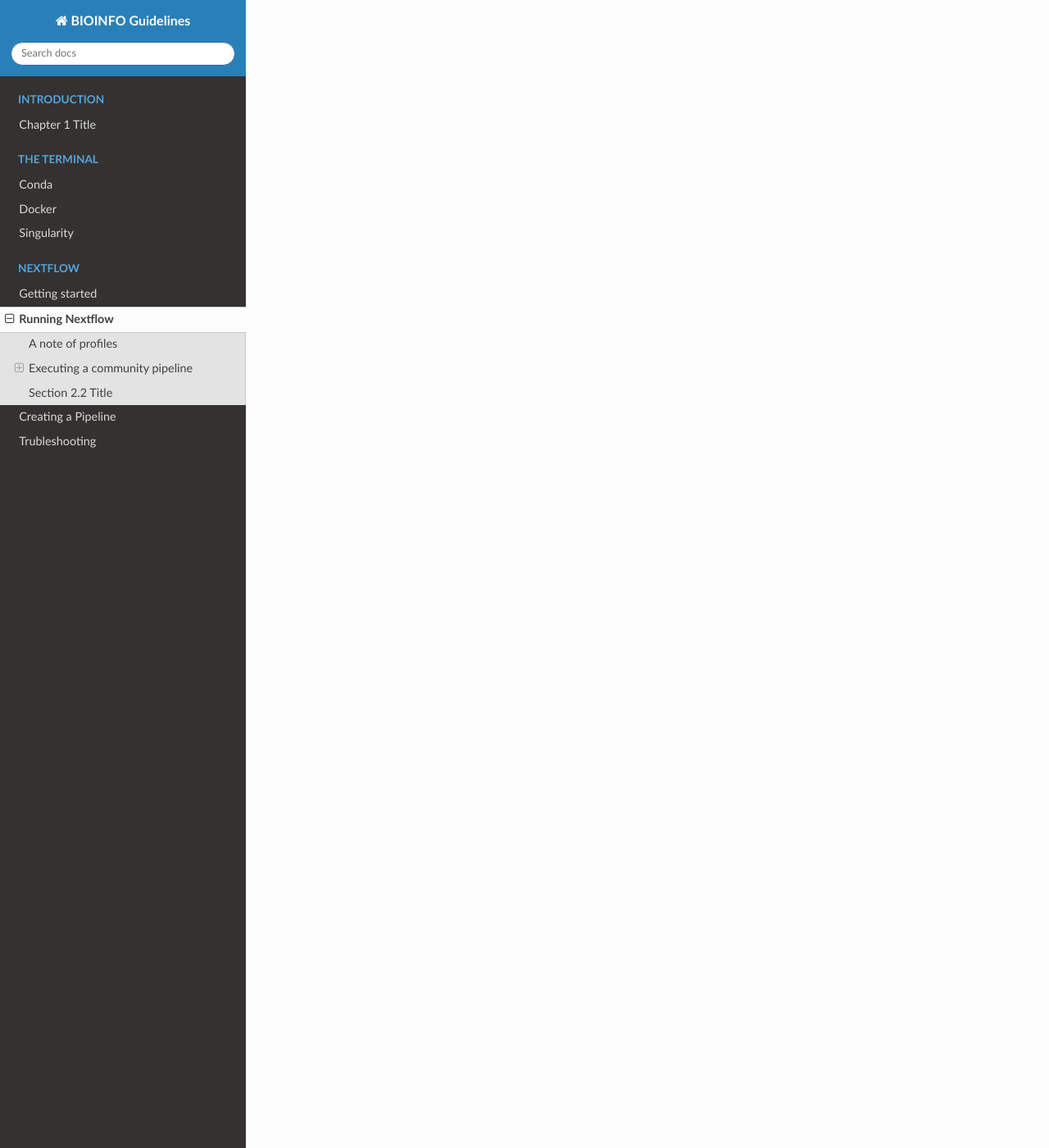
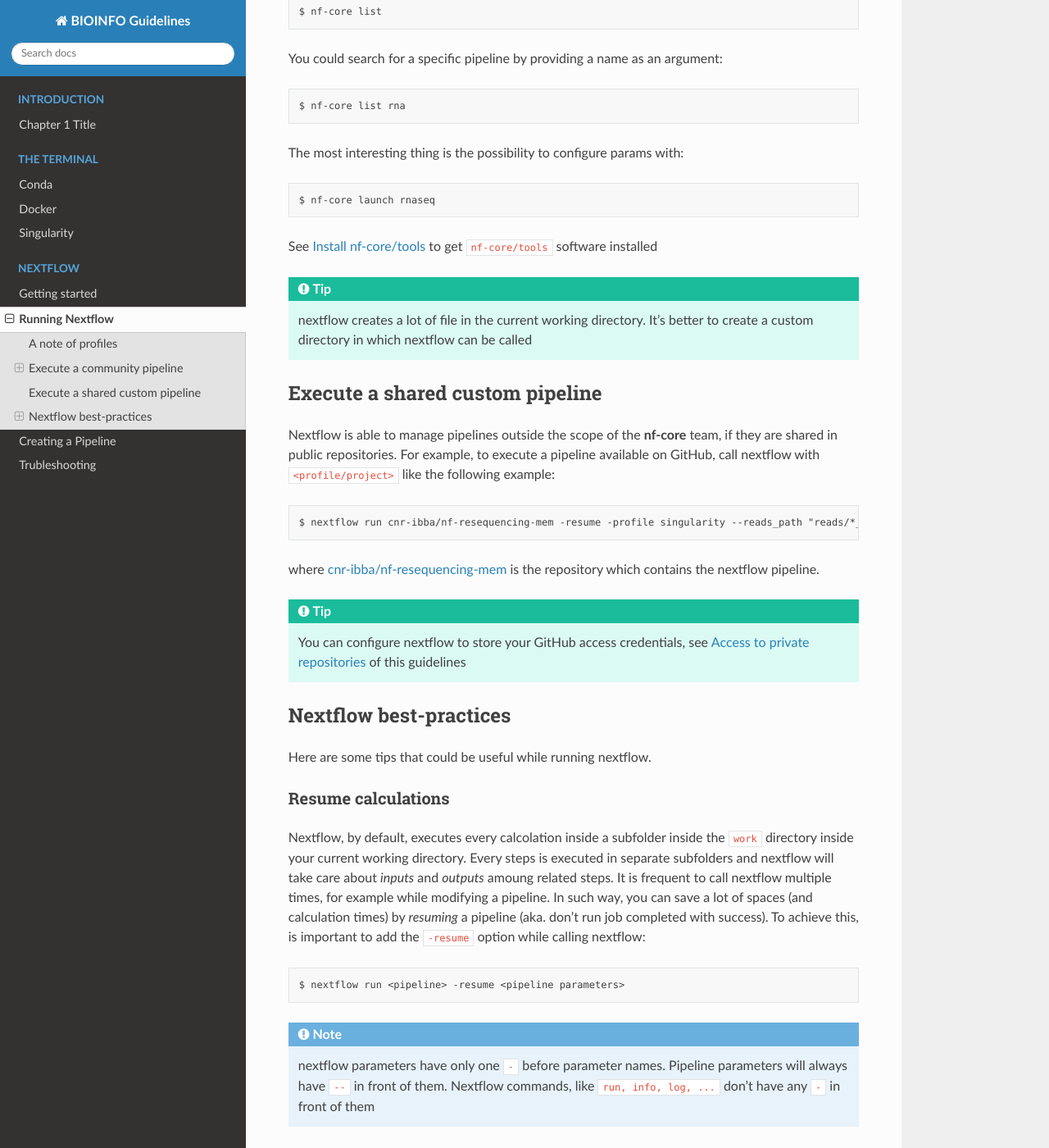
Before and after one commit to cnr-ibba/BIOINFO-guidelines, a Sphinx documentation site: the page built from docs/nextflow/running.rst, in a window 1280 px wide and 1400 px high, scrolled down 1905 px. Shown: the whole window at 82% size. Built offline with Sphinx 7.4.7 and the Read the Docs theme 2.0.0, drawn with Linux system fonts in a browser that asks for light colours; some of the changed text lies outside the part shown.

Commit message:
:memo: work on running nextflow

```diff
--- a/docs/nextflow/getting-started.rst
+++ b/docs/nextflow/getting-started.rst
@@ -115,6 +115,8 @@ if for you and will place every singularity builded image inside this directory
 
   When using a computing cluster it must be a shared folder accessible from all computing nodes.
 
+.. _nextflow-private-repo:
+
 Access to private repositories
 """"""""""""""""""""""""""""""
 
--- a/docs/nextflow/running.rst
+++ b/docs/nextflow/running.rst
@@ -23,12 +23,12 @@ reused in order to speed up the calculation process
   or better using ``$NXF_SINGULARITY_CACHEDIR``.
   See :ref:`Setting NXF_SINGULARITY_CACHEDIR<set-singularity-cache>` for more information
 
-Executing a community pipeline
-------------------------------
+Execute a community pipeline
+----------------------------
 
-Nexflow lets to build and share bioinformatics pipelines accross the community. The
+Nextflow lets to build and share bioinformatics pipelines accross the community. The
 simples way to use nextflow is to identify the pipeline you need, check for its requirements
-and then launch it using your data. Since all the nextflow comminity pipelines
+and then launch it using your data. Since all the nextflow community pipelines
 are public, you could download and modify them according your needs.
 
 Search for a community pipeline
@@ -45,6 +45,15 @@ you can call directly nextflow, for example for the *rnaseq* pipeline::
   $ cd nf-rnaseq
   $ nextflow run nf-core/rnaseq -profile test,singularity -resume
 
+.. note::
+
+  The community pipelines have a ``--help`` option to show all supported parameters.
+  try::
+
+    $ nextflow run nf-core/rnaseq --help
+
+  To get a full list of the available options
+
 .. hint::
 
   Calling ``nextflow run`` with a remote pipeline will place the ``work`` and
@@ -60,8 +69,110 @@ you can call directly nextflow, for example for the *rnaseq* pipeline::
 Manage community pipelines with ``nf-core``
 ~~~~~~~~~~~~~~~~~~~~~~~~~~~~~~~~~~~~~~~~~~~
 
+Everytime you run a community pipeline, nextflow will download it in its cache
+(in ``$HOME/.nextflow/assets/``). You could check your installed community pipelines
+with::
+
+  $ nf-core list
+
+You could search for a specific pipeline by providing a name as an argument::
+
+  $ nf-core list rna
+
+The most interesting thing is the possibility to configure params with::
+
+  $ nf-core launch rnaseq
+
 See :ref:`Install nf-core/tools <install-nf-core>` to get ``nf-core/tools`` software
 installed
 
-Section 2.2 Title
------------------
+.. tip::
+
+  nextflow creates a lot of file in the current working directory. It's better to
+  create a custom directory in which nextflow can be called
+
+Execute a shared custom pipeline
+--------------------------------
+
+Nextflow is able to manage pipelines outside the scope of the **nf-core** team, if
+they are shared in public repositories. For example, to execute a pipeline available
+on GitHub, call nextflow with ``<profile/project>`` like the following example::
+
+  $ nextflow run cnr-ibba/nf-resequencing-mem -resume -profile singularity --reads_path "reads/*_R{1,2}_*.fastq.gz" --genome_path genome.fa
+
+where `cnr-ibba/nf-resequencing-mem <https://github.com/cnr-ibba/nf-resequencing-mem>`__
+is the repository which contains the nextflow pipeline.
+
+.. tip::
+
+  You can configure nextflow to store your GitHub access credentials, see
+  :ref:`Access to private repositories <nextflow-private-repo>` of this guidelines
+
+Nextflow best-practices
+-----------------------
+
+Here are some tips that could be useful while running nextflow.
+
+Resume calculations
+~~~~~~~~~~~~~~~~~~~
+
+Nextflow, by default, executes every calcolation inside a subfolder inside the
+``work`` directory inside your current working directory. Every steps is executed in
+separate subfolders and nextflow will take care about *inputs* and *outputs* amoung
+related steps. It is frequent to call nextflow multiple times, for example while
+modifying a pipeline. In such way, you can save a lot of spaces (and calculation times)
+by *resuming* a pipeline (aka. don't run job completed with success). To achieve this,
+is important to add the ``-resume`` option while calling nextflow::
+
+  $ nextflow run <pipeline> -resume <pipeline parameters>
+
+.. note::
+
+  nextflow parameters have only one ``-`` before parameter names. Pipeline parameters
+  will always have ``--`` in front of them. Nextflow commands, like ``run, info, log, ...``
+  don't have any ``-`` in front of them
+
+Cleanup
+~~~~~~~
+
+After a pipeline is completed with success, it's better to clean up ``work`` directory
+in order to save space. All the desidered outputs **need to be saved outside** this folder,
+in order to safely remove temporary data. There's nextflow
+`clean <https://www.nextflow.io/docs/latest/cli.html#clean>`__ option which safely
+remove temporary files and nextflow logs. You can have informations on nextflow runs
+by calling ``nextflow info`` inside your project folder::
+
+  $ nextflow log
+  TIMESTAMP               DURATION        RUN NAME                STATUS  REVISION ID     SESSION ID                              COMMAND
+  2021-01-14 18:31:18     34m 17s         magical_roentgen        OK      3643a94411      fa1714cf-1dbf-45ec-9910-9dcb27aab52b    nextflow run nf-core/rnaseq -profile test,singularity -resume --max_cpus=24
+  2021-01-15 15:38:02     -               magical_rosalind        -       3643a94411      fa1714cf-1dbf-45ec-9910-9dcb27aab52b    nextflow run nf-core/rnaseq -profile test,singularity -resume --max_cpus=24
+
+Then you could remove a specific run using name, for example::
+
+  $ nextflow clean magical_roentgen -f
+
+See `nextflow clean <https://www.nextflow.io/docs/latest/cli.html#clean>`__
+documentation for more info.
+
+.. note::
+
+  When calling log, you can inspect the command line used to execute the pipleine.
+  You could also get informations about execution times. For more information, take a look at
+  `nextflow log <https://www.nextflow.io/docs/latest/cli.html#log>`__ documentation.
+
+.. hint::
+
+  Despite singularity will write images in ``$NXF_SINGULARITY_CACHEDIR``, there are
+  also cache files stored inside your ``$HOME/.singularity/cache`` directory.
+  Free some space with::
+
+    $ singularity cache clean
+
+  The previous command will not affect your donwload singularity images in
+  ``$NXF_SINGULARITY_CACHEDIR`` folder. If you want to remove them, you have to
+  do it manually.
+
+.. warning::
+
+  calling ``nextflow clean -f`` without *sessionid*, or *run name* will only remove
+  the last nextflow run temporary files, whitout removing other previous sessions
```
Also changed, not shown: docs/nextflow/trubleshooting.rst (+7 -1 lines).
